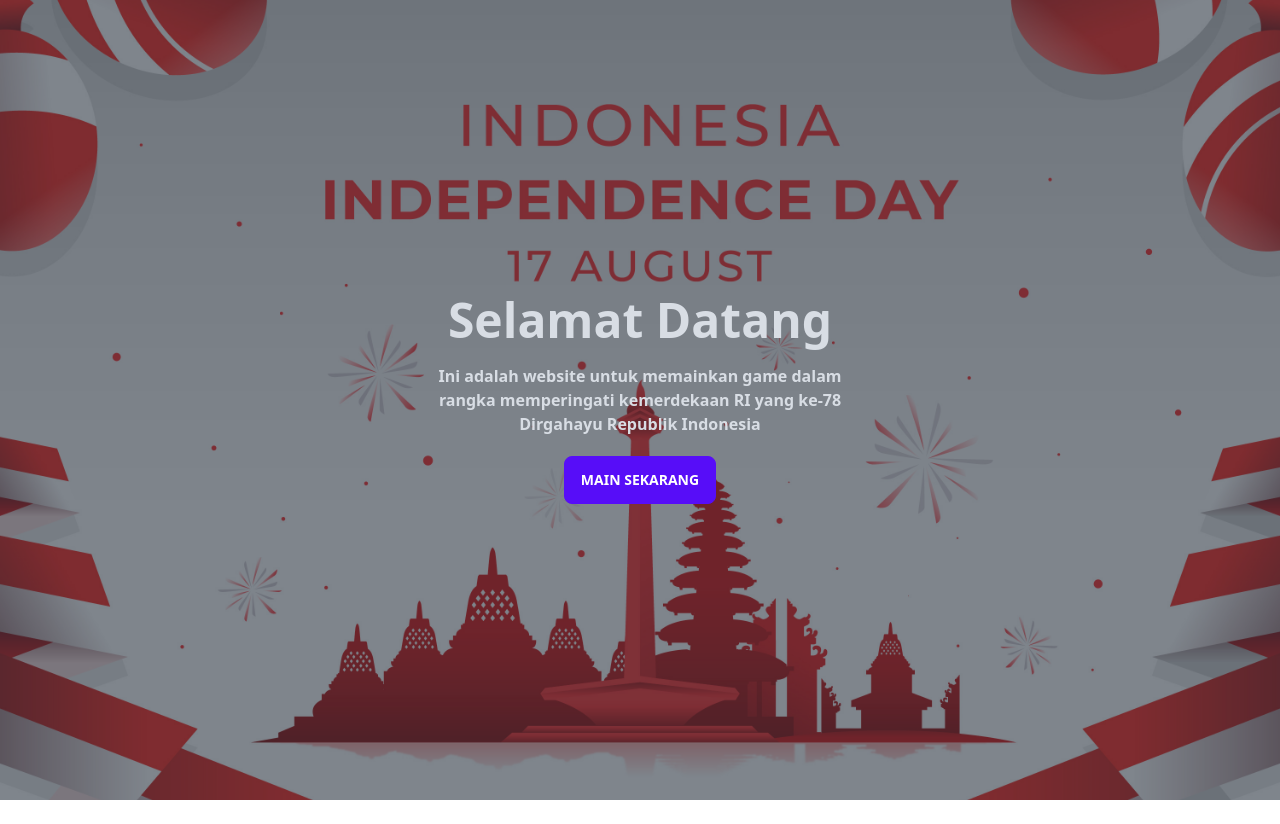
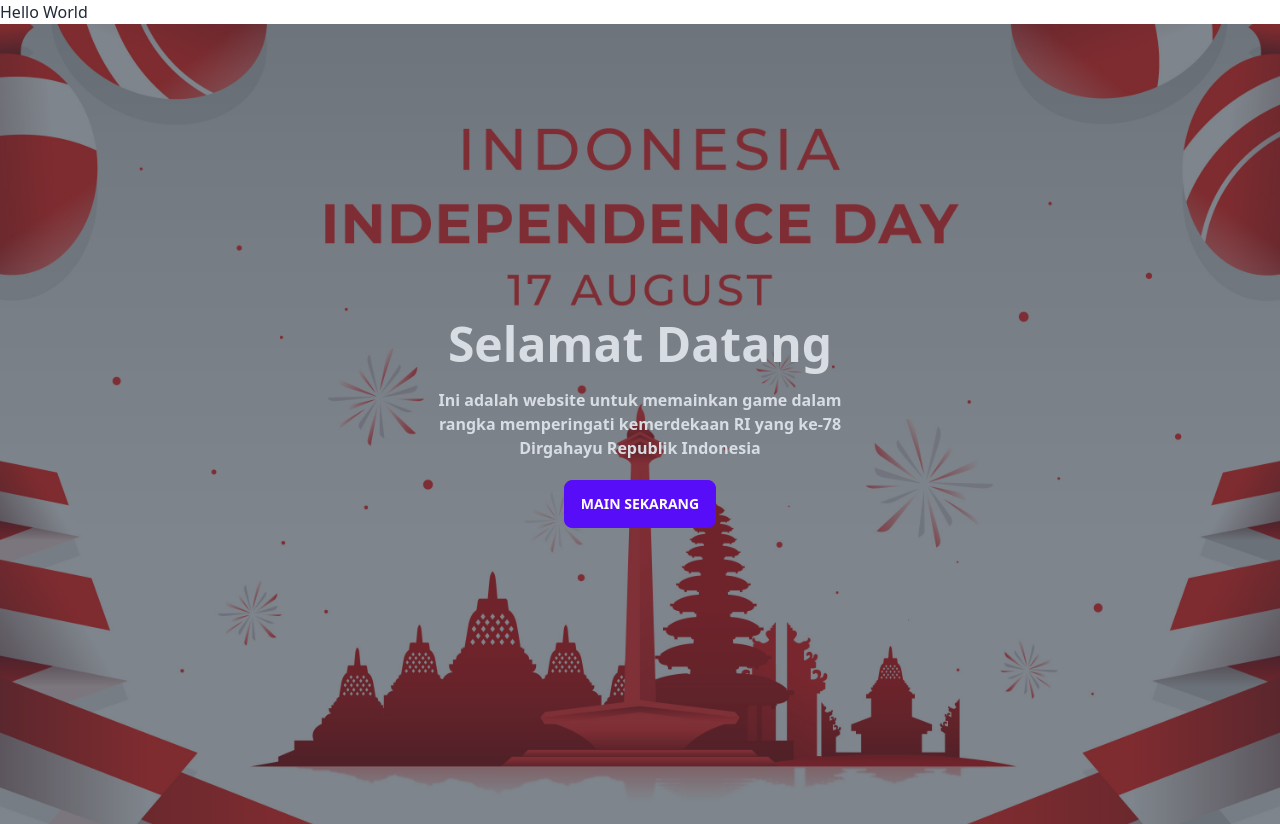
Before and after one commit to KarMint26/Game-Kemerdekaan-RI-78, a React (Vite) app: page / in a window 1280 px wide. Before the commit the page ends 800 px from the top, so only its background shows below. Built offline with nearby package versions, Linux system fonts and the light colour scheme.

Commit message:
edit: home.jsx

```diff
--- a/src/pages/Home.jsx
+++ b/src/pages/Home.jsx
@@ -3,6 +3,7 @@ import { Link } from "react-router-dom";
 const Home = () => {
   return (
     <div>
+      <div className="hello">Hello World</div>
       <div className='hero min-h-screen bg-[url(/src/assets/Hero.jpg)] bg-cover bg-no-repeat'>
         <div className='hero-overlay bg-opacity-60'></div>
         <div className='hero-content text-center text-neutral-content'>
```
